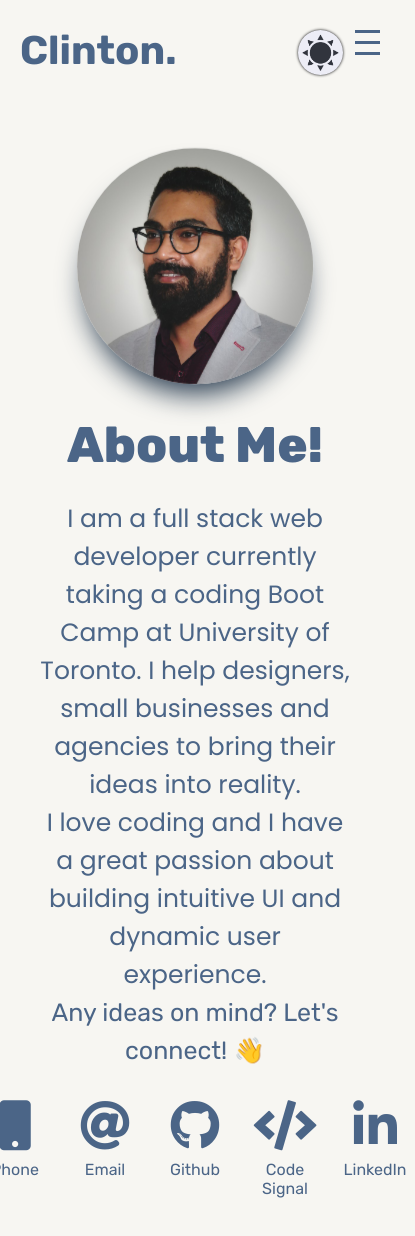
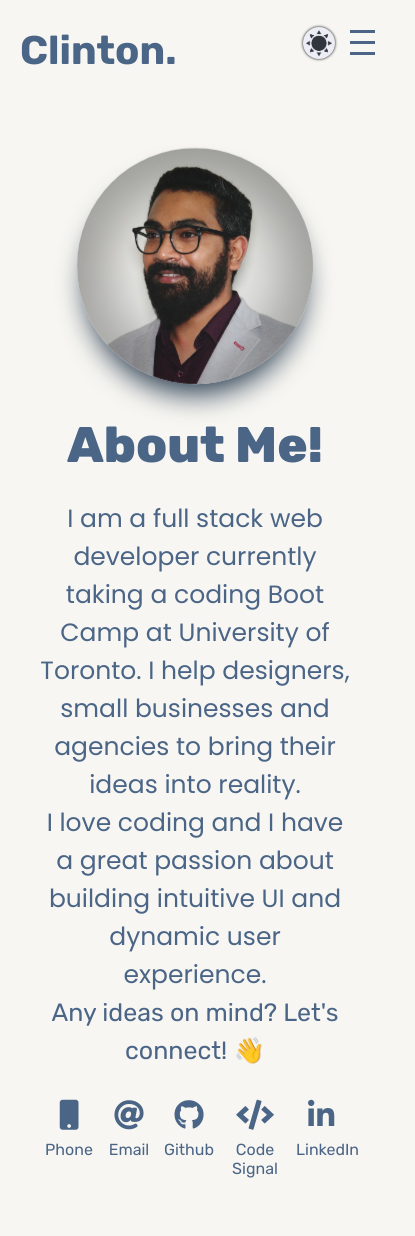
Before and after one commit to pravton/react-portfolio, a React (Create React App) app: page / in a window 390 px wide. Shown: the top 1236 px of the page, 415 px wide, since content can reach past the window. Built offline with nearby package versions, Linux system fonts and the light colour scheme.

Commit message:
created contacticons component and fixed css issues

```diff
--- a/src/components/About/index.js
+++ b/src/components/About/index.js
@@ -1,4 +1,5 @@
 import React from 'react';
+import ContactIcons from '../ContactIcons';
 import aboutImg from '../../images/cover.jpg';
 
 function About() {
@@ -11,13 +12,7 @@ function About() {
       I love coding and I have a great passion about building intuitive UI and dynamic user experience. <br/>
       <span><a href="#contact">Any ideas on mind? Let's connect!</a> 👋</span>
       </p>
-      <div className="contact-icons">
-        <a href="tel:647-515-0170"><i class="fas fa-mobile"></i><span>Phone</span></a>
-        <a href="mailto:pravton_dev@outlook.com"><i class="fas fa-at"></i><span>Email</span></a>
-        <a href="https://github.com/pravton" target="_blank" rel="noreferrer"><i class="fab fa-github"></i><span>Github</span></a>
-        <a href="https://app.codesignal.com/profile/pravton" target="_blank" rel="noreferrer"><i class="fas fa-code"></i><span>Code Signal</span></a>
-        <a href="https://www.linkedin.com/in/pravton/" target="_blank" rel="noreferrer"><i class="fab fa-linkedin-in"></i><span>LinkedIn</span></a>
-      </div>
+      <ContactIcons />
     </section>
   )
 }
--- /dev/null
+++ b/src/components/ContactIcons/index.js
@@ -0,0 +1,15 @@
+import React from 'react';
+
+function ContactIcons() {
+  return (
+    <div className="contact-icons">
+        <a href="tel:647-515-0170"><i class="fas fa-mobile"></i><span>Phone</span></a>
+        <a href="mailto:pravton_dev@outlook.com"><i class="fas fa-at"></i><span>Email</span></a>
+        <a href="https://github.com/pravton" target="_blank" rel="noreferrer"><i class="fab fa-github"></i><span>Github</span></a>
+        <a href="https://app.codesignal.com/profile/pravton" target="_blank" rel="noreferrer"><i class="fas fa-code"></i><span>Code Signal</span></a>
+        <a href="https://www.linkedin.com/in/pravton/" target="_blank" rel="noreferrer"><i class="fab fa-linkedin-in"></i><span>LinkedIn</span></a>
+      </div>
+  )
+}
+
+export default ContactIcons;
--- a/src/index.css
+++ b/src/index.css
@@ -169,8 +169,6 @@ header {
   background-color: #EDEDF6;
   transform: rotate(90deg);
   transition: all 2s;
-
-
 }
 
 .toggle-label:hover {
@@ -258,6 +256,15 @@ header {
     flex-wrap: wrap;
   }
 
+  .nav-container {
+    margin-left: 0;
+  }
+
+  .nav-item a {
+    font-size: 20px;
+    font-weight: 500;
+  }
+
   /* Heading Style */
   h2 {
       font-size: var(--big-size);
@@ -275,7 +282,7 @@ header {
 }
 
 /* Responsive Style width below 540px */
-@media only screen and (max-width: 690px) {
+@media only screen and (max-width: 780px) {
 
   .about-section img {
     max-width: 250px;
@@ -327,13 +334,25 @@ header {
     color: var(--background-color);
   }
 
+  .toggle-input:checked + .toggle-label::before {
+    width: 32px;
+    height: 32px;
+  }
+
+  .toggle-input + .toggle-label::before {
+    width: 32px;
+    height: 32px;
+  }
+
   /* Toggle Style */
   .toggle-input {
-    right: 12%;
+    right: 55px;
+    top: 27px;
   }
 
   .toggle-label {
-    right: 12%;
+    right: 55px;
+    top: 27px;
   }
 
   #burgerBtn {
@@ -345,6 +364,7 @@ header {
     position: absolute;
     z-index: 30;
     cursor: pointer;
+    left: -5px;
     -webkit-transition: all 0.3s ease-in;
     -moz-transition: all 0.3s ease-in;
     -khtml-transition: all 0.3s ease-in;
@@ -404,5 +424,12 @@ header {
     width: 33px;
     left: -2px;
   }
+  .contact-icons a {
+    min-width: 50px;
+  }
+
+  .contact-icons a i {
+    font-size: 30px;
+  }
 
 }
```
